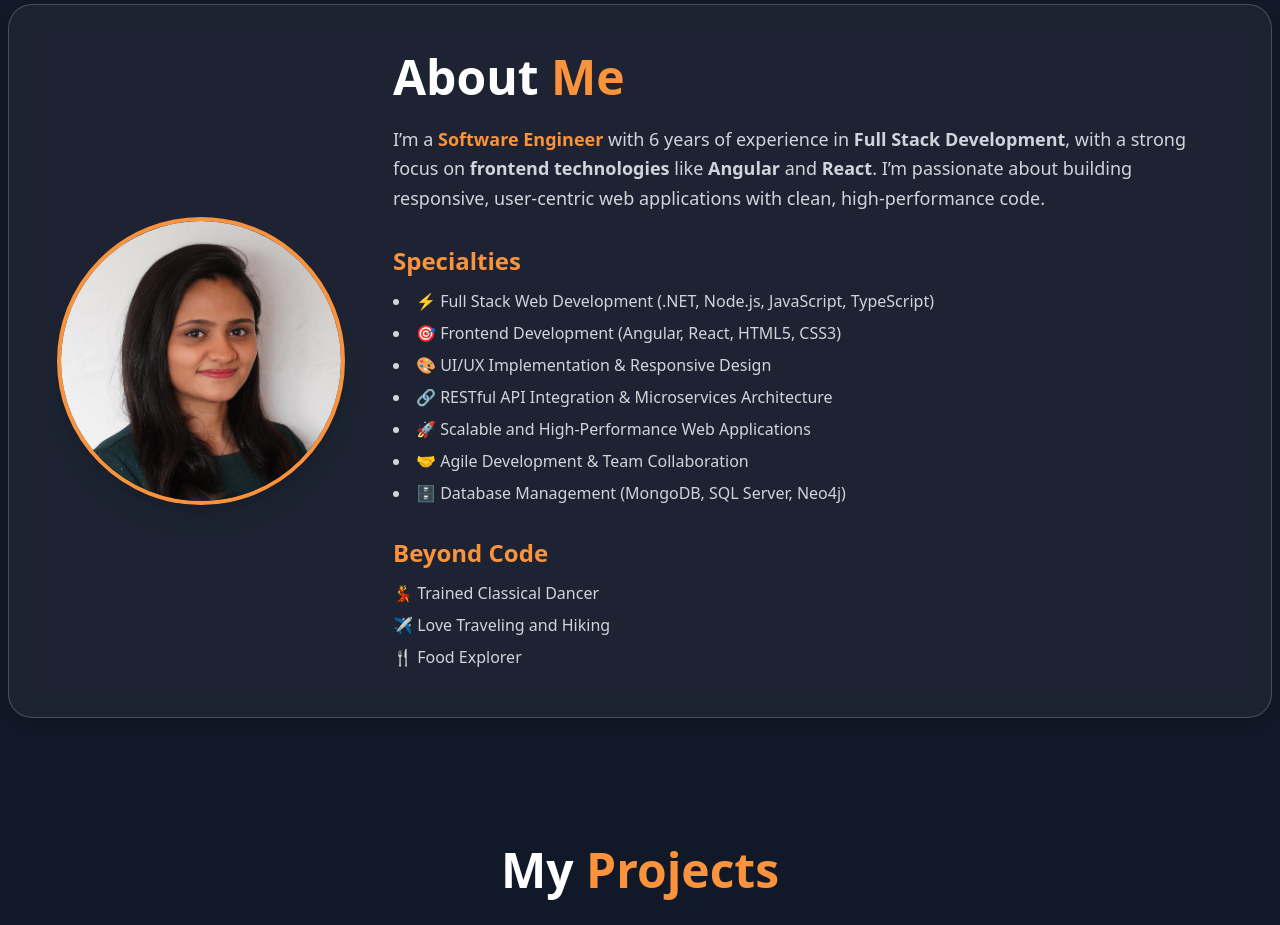
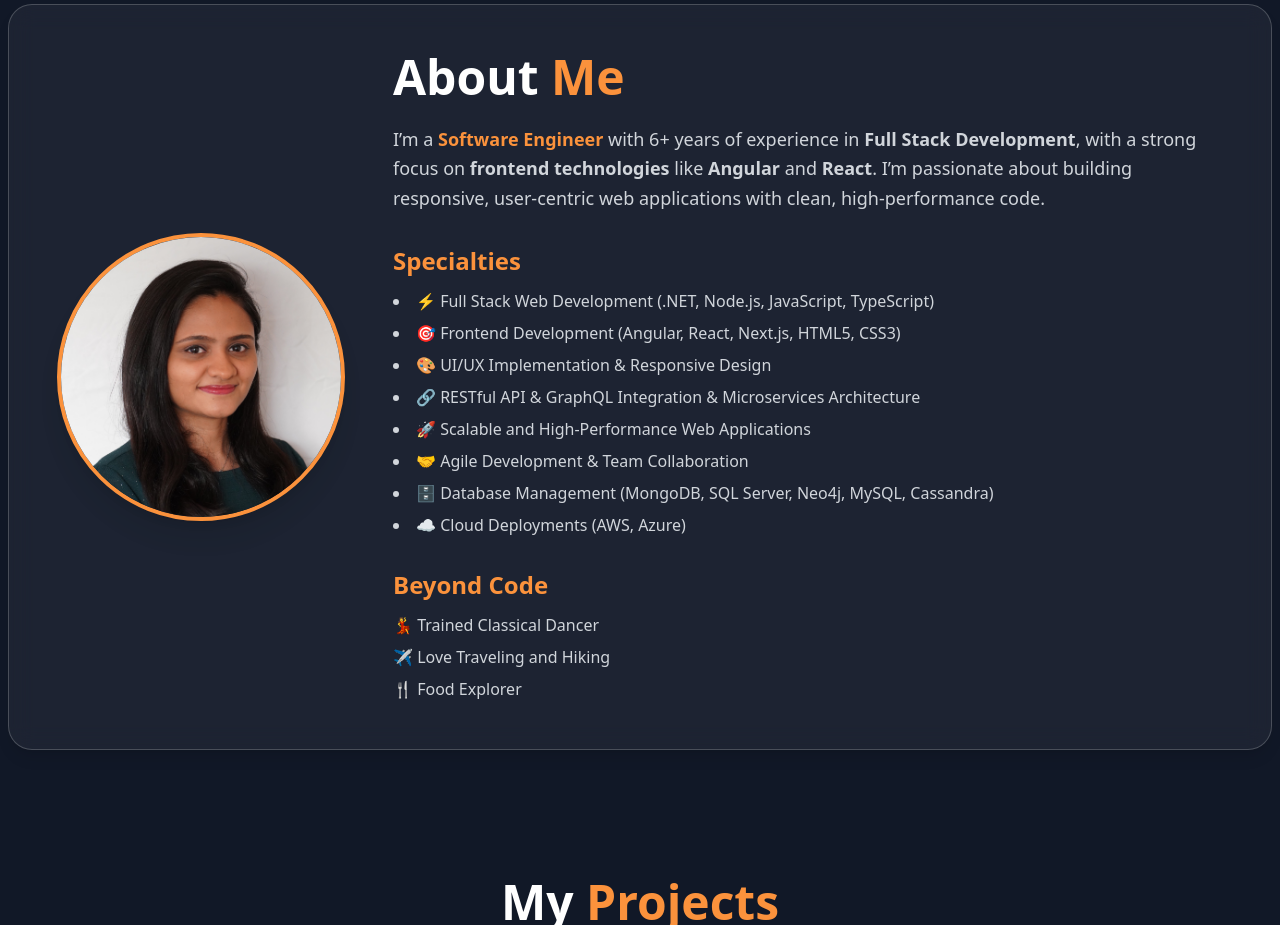
Before and after one commit to poojavelu/poojavelu.github.io, a Next.js app: page / in a window 1280 px wide. Shown: the part 860-1785 px from the top of the page. Built offline with nearby package versions, Linux system fonts and the light colour scheme.

Commit message:
Update About.tsx

```diff
--- a/src/components/About.tsx
+++ b/src/components/About.tsx
@@ -59,7 +59,7 @@ export default function About() {
             <span className="text-orange-400 font-semibold">
               Software Engineer
             </span>{" "}
-            with 6 years of experience in {" "}
+            with 6+ years of experience in {" "}
             <strong>Full Stack Development</strong>, with a strong focus on
             {" "}
             <strong>frontend technologies </strong>
@@ -87,15 +87,16 @@ export default function About() {
                 ⚡ Full Stack Web Development (.NET, Node.js, JavaScript, TypeScript)
               </li>
               <li>
-              🎯 Frontend Development (Angular, React, HTML5, CSS3)
+              🎯 Frontend Development (Angular, React, Next.js, HTML5, CSS3)
               </li>
               <li>
               🎨 UI/UX Implementation & Responsive Design
               </li>
-              <li>🔗 RESTful API Integration & Microservices Architecture</li>
+              <li>🔗 RESTful API & GraphQL Integration & Microservices Architecture</li>
               <li>🚀 Scalable and High-Performance Web Applications</li>
               <li>🤝 Agile Development & Team Collaboration</li>
-              <li>🗄️ Database Management (MongoDB, SQL Server, Neo4j)</li>
+              <li>🗄️ Database Management (MongoDB, SQL Server, Neo4j, MySQL, Cassandra)</li>
+              <li>☁️ Cloud Deployments (AWS, Azure)</li>
             </ul>
           </motion.div>
 
```
